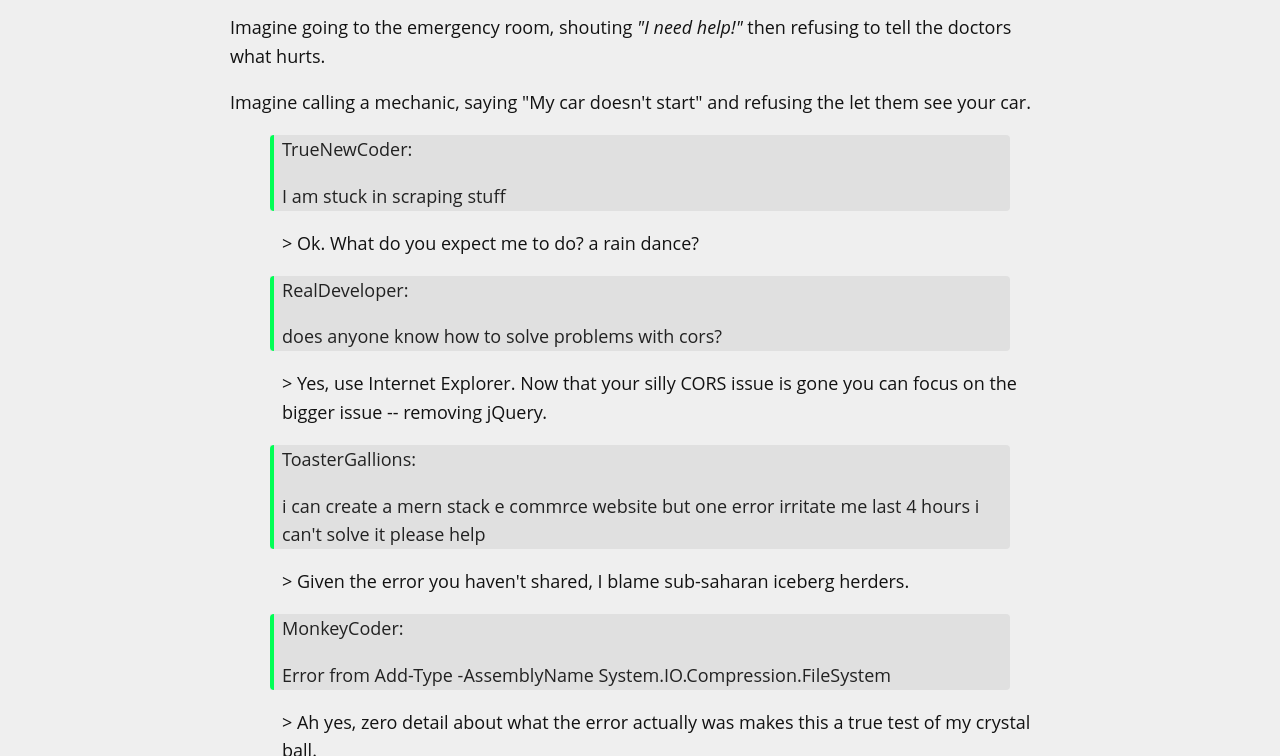
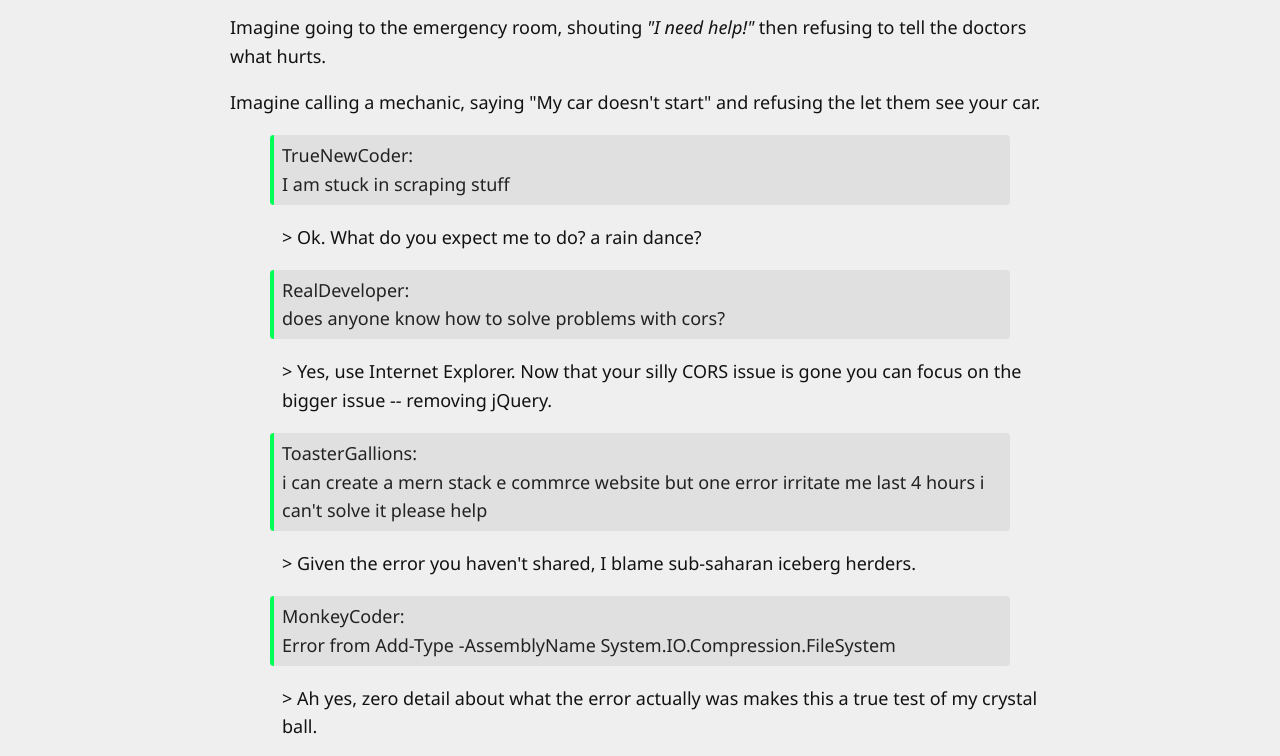
Before and after one commit to knackstedt/showthecode.dev, a website built with Vite: page index.html in a window 1280 px wide. Shown: the part 93-849 px from the top of the page. Built offline with nearby package versions, Linux system fonts and the light colour scheme.

Commit message:
🐛fix(style) correct padding on blockquotes

```diff
--- a/src/style.css
+++ b/src/style.css
@@ -6,7 +6,7 @@ html {
 }
 
 body {
-    font-family: "Open Sans";
+    font-family: 'Segoe UI', Tahoma, Geneva, Verdana, sans-serif;
     font-size: 18px;
 }
 
@@ -20,7 +20,7 @@ blockquote {
     background-color: #e0e0e0;
     color: #222;
     position: relative;
-    padding-left: 12px;
+    padding: 6px 12px;
     border-top-right-radius: 4px;
     border-bottom-right-radius: 4px;
 }
@@ -35,6 +35,10 @@ blockquote::before {
     border-top-left-radius: 4px;
     border-bottom-left-radius: 4px;
     background-color: rgb(0, 255, 85);
+}
+
+.message {
+    margin: 0;
 }
 
 .comment {
```
